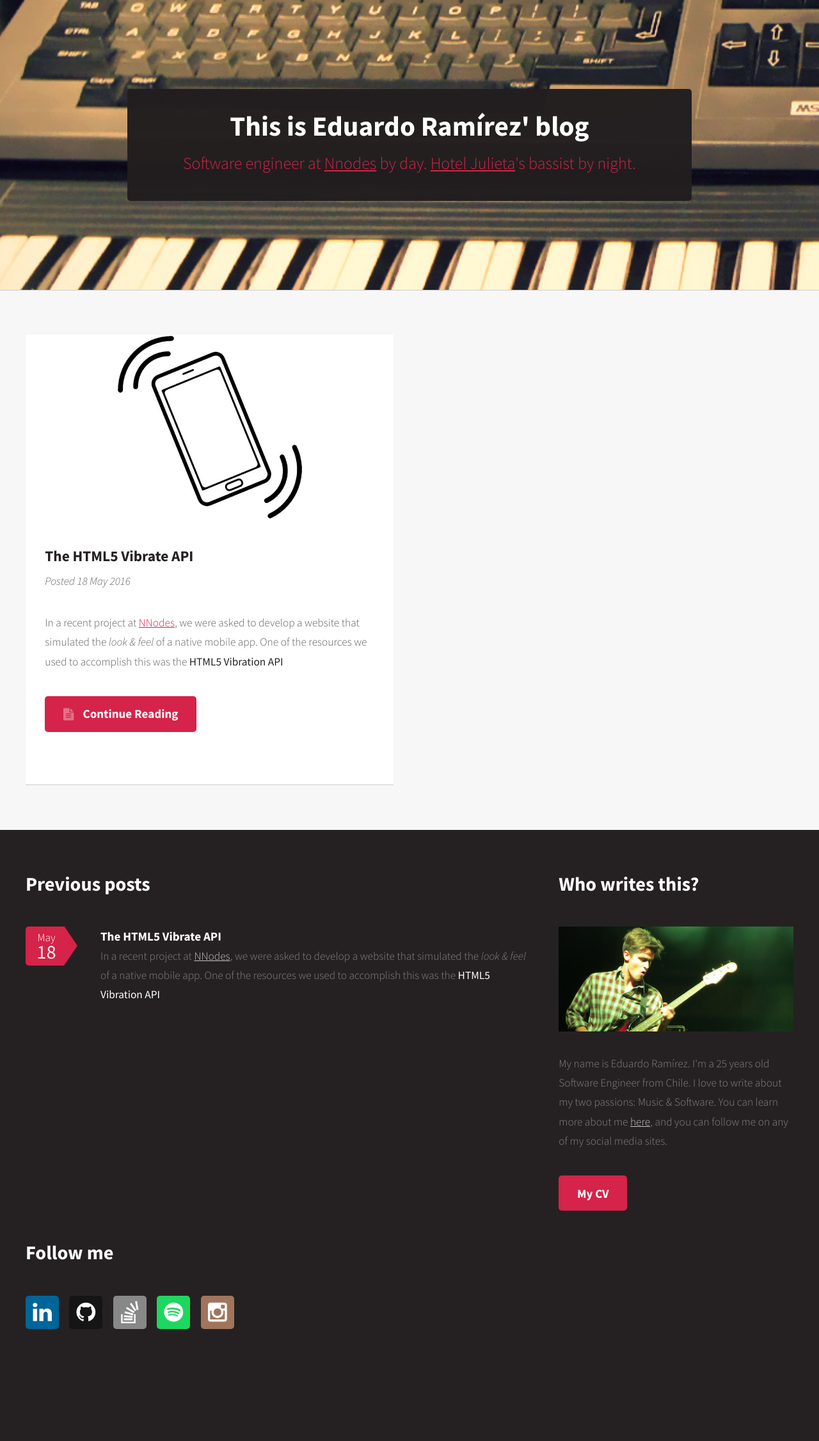
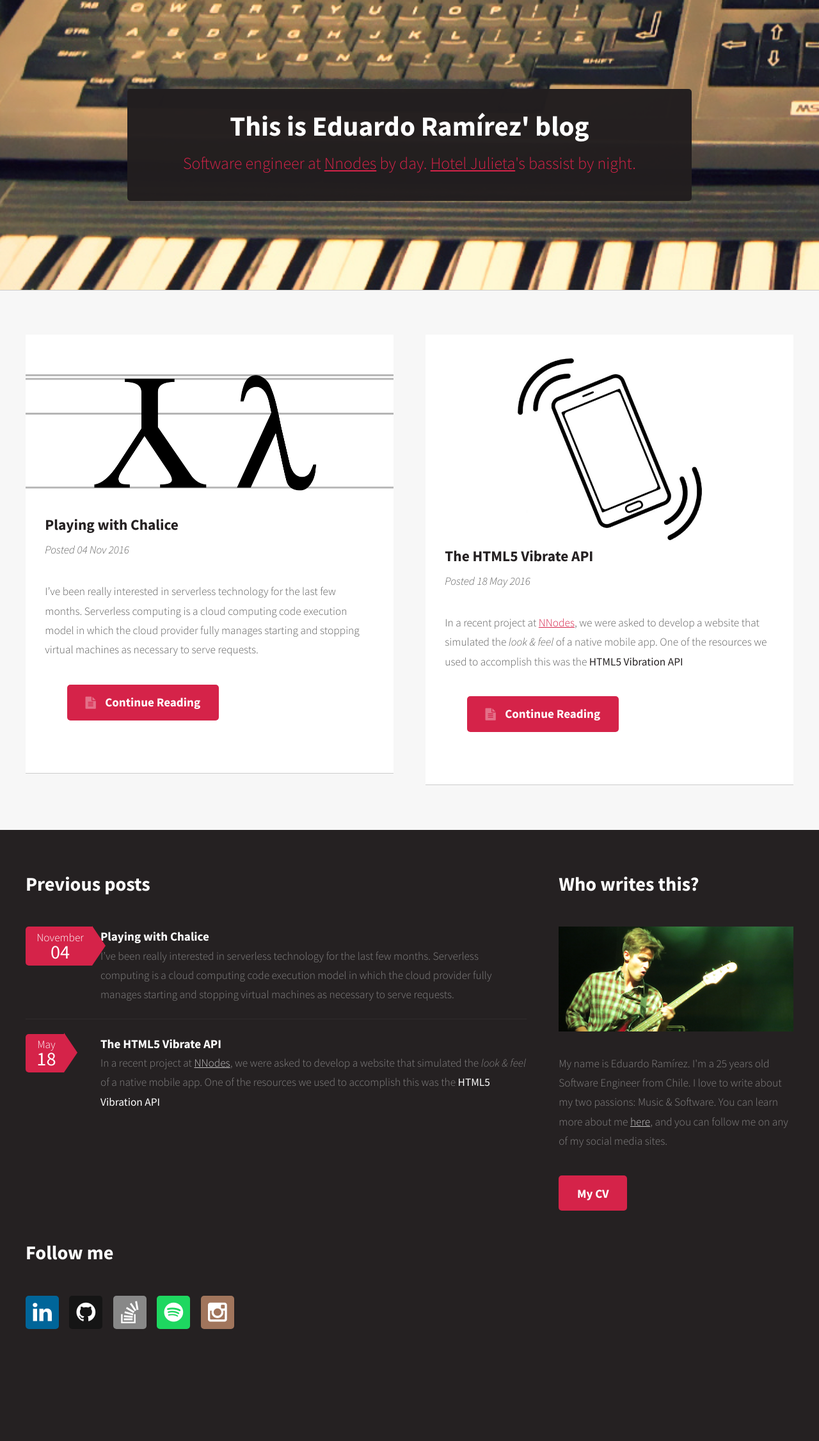
Before and after one commit to eduramirezh/outdated-blog, a Jekyll site: the page built from index.html, in a window 1280 px wide. Shown: the whole page at 64% size. Built offline with Jekyll 4.4.1, drawn with Linux system fonts in a browser that asks for light colours.

Commit message:
new post. Chalice

```diff
--- a/_layouts/post.html
+++ b/_layouts/post.html
@@ -14,7 +14,7 @@
             <div class="row">
               <div class="8u -2u">
                 <section class="box">
-                  <a href="#" class="image featured"><img src="{{ site.baseurl }}{{ page.featured }}" alt="" /></a>
+                  <a href="#" class="image featured centered"><img src="{{ site.baseurl }}{{ page.featured }}" alt="" /></a>
                   {{ page.content }}
                 </section>
               </div>
--- /dev/null
+++ b/_posts/2016-11-04-playing-with-chalice.markdown
@@ -0,0 +1,63 @@
+---
+layout: post
+title:  "Playing with Chalice"
+date:   2016-11-04 12:20:25
+categories: spotify data analysis serverless
+featured: /assets/images/lambda.png
+---
+
+I've been really interested in serverless technology for the last few months.
+Serverless computing is a cloud computing code execution model in which the
+cloud provider fully manages starting and stopping virtual machines as necessary
+to serve requests.
+
+In Nnodes, we've tried out frameworks like
+[Serverless](https://github.com/serverless/serverless),
+[Claudia](https://github.com/claudiajs/claudia) and
+[Chalice](https://github.com/awslabs/chalice) for slackbots and small experiments. I really loved working
+with Chalice because of how easy is to set up a fully functional micro service,
+and because I like Python a lot. This is why I've setup
+[songsdata.eduramirez.com](http://songsdata.eduramirez.com).
+
+# The architecture
+
+![Architecture diagram](/assets/images/architecture.png)
+
+The backend is built over Chalice, using AWS's API Gateway, Lambda and DynamoDB.
+It loads data for all songs of a given artist from Spotify's API, and stores it
+in a DynamoDB table. It loads it directly from the table if it was previously
+requested, preventing having to call the Spotify API each time (which implies
+multiple, slow requests).
+
+The frontend was built using Google's Web Starter Kit. It makes AJAX requests to
+the backend to get a specific artist's data.
+
+
+# The result
+
+![songsdata.eduramirez.com](/assets/images/songsdata_screenshot.png)
+
+In [songsdata.eduramirez.com](http://songsdata.eduramirez.com) you can
+look for any artist and display charts of the audio features of all of
+his/her songs.
+This features include duration, energy, and even danceability.
+
+# The good things
+
+* Python
+* Really easy to set up and deploy.
+* Really fast to set up and deploy. You can have a working endpoint in less
+than a minute.
+* Very cheap, and even free if your API is not frequently called.
+
+# The bad things
+
+* All your code must be in just 1 file. This implies you can't even store
+API keys in an external, untracked file in you repo. I'm loading my Spotify API
+credentials from a DynamoDB table for now.
+* Having to define different HTTP method's responses in the same function.
+
+# The code
+
+You can get the code at [git.io/vXClc](https://git.io/vXClc). There's a lot of
+room for improvement so any collaboration will be well received.
--- a/assets/css/style-desktop.css
+++ b/assets/css/style-desktop.css
@@ -57,7 +57,7 @@ footer
 .box .image.featured
 {
   left: 1.75em;
-  top: 1.75em;
+  top: 3.75em;
   margin: -4.5em 0 4.25em -3.5em;
 }
 
--- a/assets/css/style.css
+++ b/assets/css/style.css
@@ -296,6 +296,12 @@ header.major h2
   border-bottom: solid 1px #ccc;
 }
 
+.box ul
+{
+  list-style: disc;
+  margin-left: 2em;
+}
+
 .box .image.featured
 {
   position: relative;
@@ -401,7 +407,6 @@ input[type="reset"].alt:active,
 .image.centered img
 {
   margin: 0 auto;
-  width: auto;
 }
 
 .image.featured
@@ -425,7 +430,7 @@ ul
 
 ul.default
 {
-  list-style: disc;
+  list-style: disc !important;
   padding-left: 1em;
 }
 
@@ -613,7 +618,7 @@ ol
 
 ol.default
 {
-  list-style: decimal;
+  list-style: decimal !important;
   padding-left: 1.25em;
 }
 
```
Also changed, not shown: assets/css/font-awesome.min.css, assets/images/architecture.png (added), assets/images/lambda.png (added), assets/images/songsdata_screenshot.png (added).
